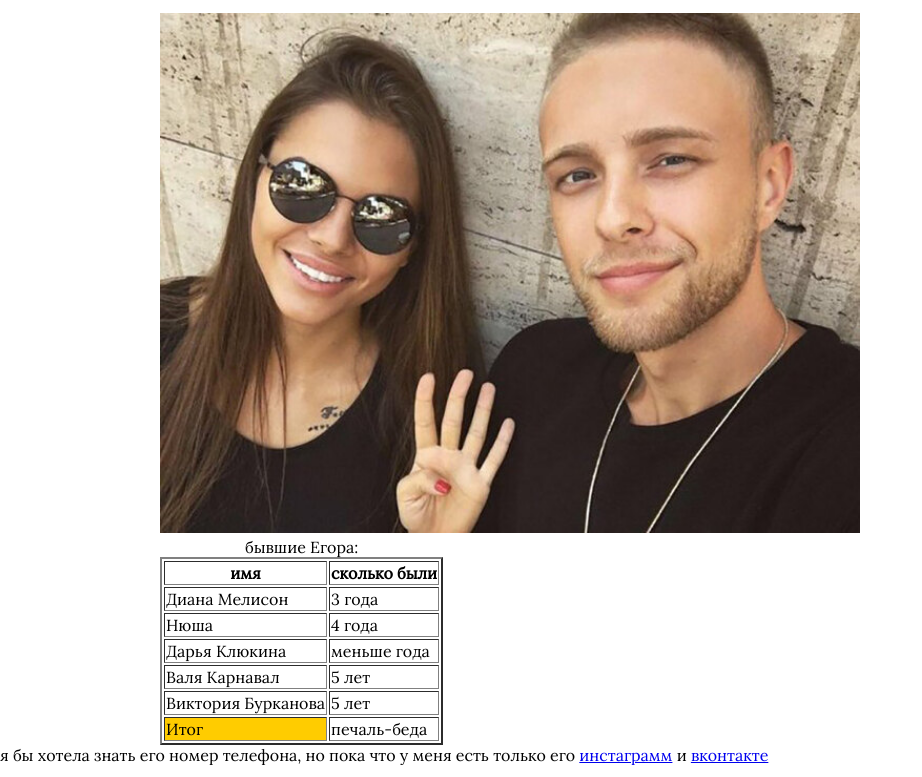
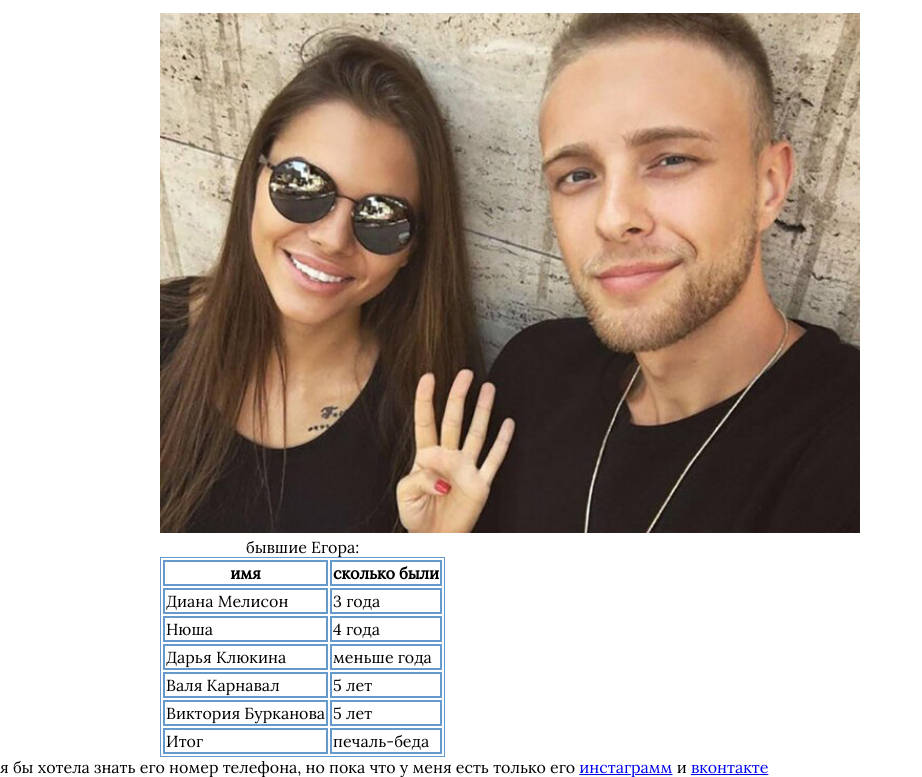
Before and after one commit to VikaVertaeva2004/web-dev-2023-1-qq, a plain HTML site: page index.html in a window 1280 px wide. Shown: the part 1865-2642 px from the top of the page, without its empty margins (0-922 px from the left). Drawn offline with Linux system fonts and the light colour scheme.

Commit message:
Add files via upload

```diff
--- a/index.html
+++ b/index.html
@@ -41,7 +41,7 @@
                       под псевдонимом KReeD, сейчас выступает под именем Егор Крид.
                        Является автором и исполнителем собственных песен.</p>
             </section>
-            <img src="2.jpg" width="700">
+            <img src="2.jpg" alt = "картинка))" width="700">
 
             <section id = "skills">
                 <h3>лучшие песни</h3>
@@ -57,7 +57,7 @@
                     <li>Мистер и миссис Смит</li>
                     <li>Девочка с картинки</li>
                 </ol>
-                <img src="пой.png" width="700">
+                <img src="пой.png" alt = "картинка))" width="700">
             </section>
 
             <section id = "tech">
@@ -74,8 +74,8 @@
                     <li>Валя Карнавал</li>
                     <li>Виктория Бурканова</li>
                 </ol>
-                <img src="бывшие3.png" width="700">
-                <table border="2">
+                <img src="бывшие3.png" alt = "картинка))" width="700">
+                <table>
                   <caption>бывшие Егора: </caption>
                   <thead>
                     <tr>
@@ -86,7 +86,8 @@
 
                   <tfoot>
                     <tr>
-                      <td  bgcolor="#ffcc00">Итог</td>
+                      <td
+                      >Итог</td>
                       <td>печаль-беда</td>
                     </tr>
                   </tfoot>
--- a/style.css
+++ b/style.css
@@ -49,3 +49,12 @@ li:last-child { /* псевдокласс, last child применяется к
     margin: 0 auto; /* отступ сверху и снизу нам не нужен, слева и справа хотим 25% распределить автоматом*/
 
 }
+
+table {
+    border: 1px solid #69c;
+    border-collapse: separate;
+    empty-cells: hide;
+ }
+ th, td {
+    border: 2px solid #69c;
+ }
```
